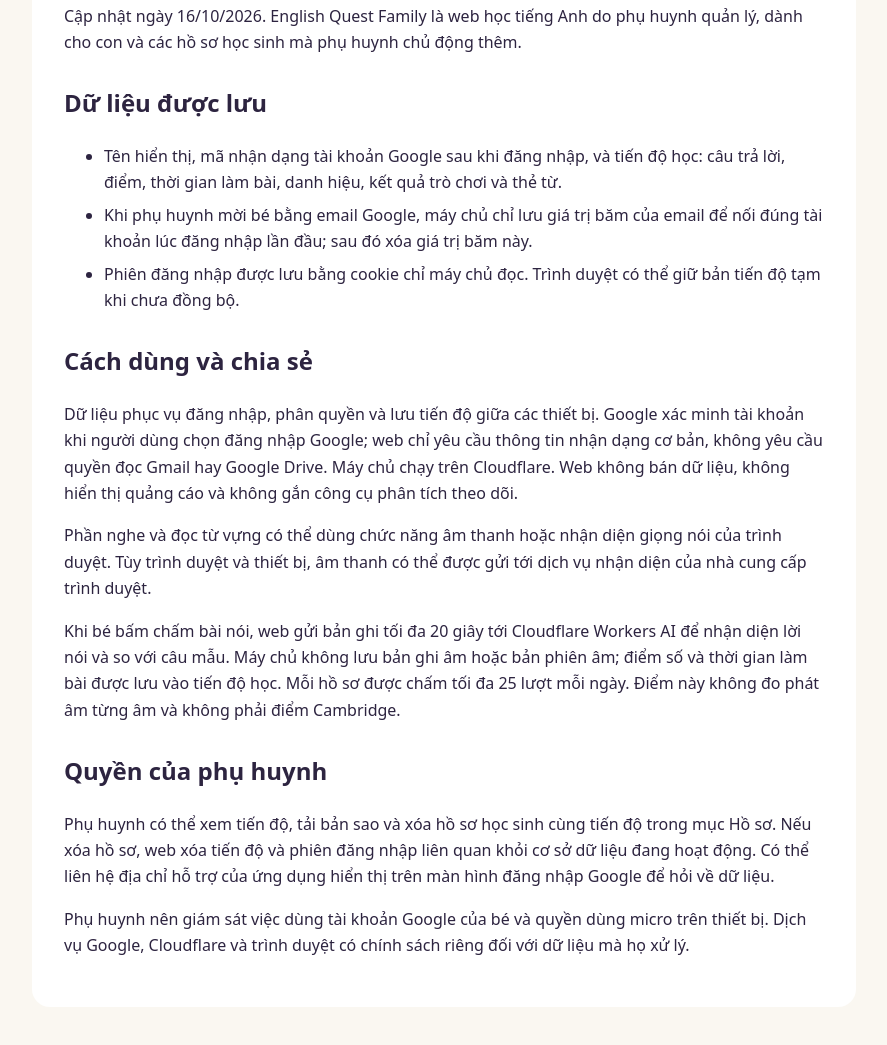
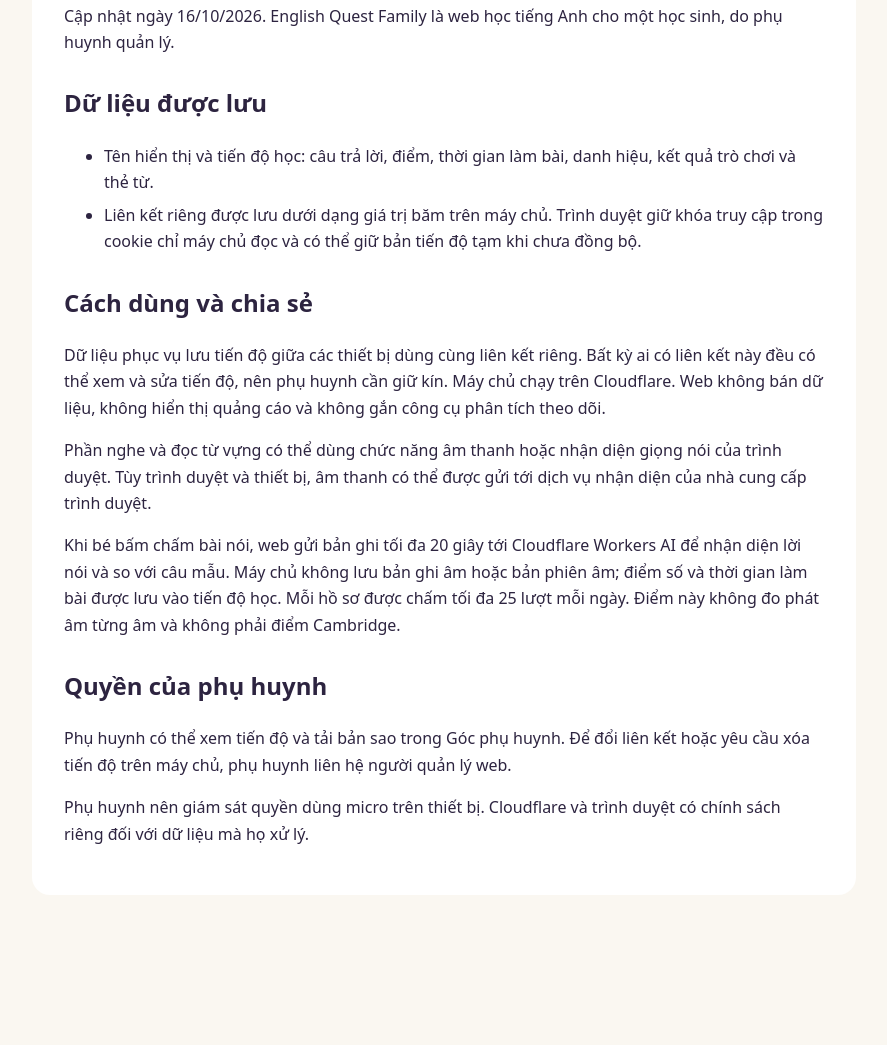
Before and after one commit to HLuan291/hoctienganhflyer, a website: page ui/privacy.html in a window 1280 px wide. Shown: the part 193-1238 px from the top of the page, without its empty margins (196-1083 px from the left). After the commit the page ends 1128 px from the top, so only its background shows below. Drawn offline with Linux system fonts and the light colour scheme.

Commit message:
Update ui/privacy.html for single learner mobile experience

```diff
--- a/ui/privacy.html
+++ b/ui/privacy.html
@@ -9,18 +9,17 @@
 <body><main>
   <p><a href="/">← Về English Quest</a></p>
   <h1>Quyền riêng tư</h1>
-  <p>Cập nhật ngày 16/10/2026. English Quest Family là web học tiếng Anh do phụ huynh quản lý, dành cho con và các hồ sơ học sinh mà phụ huynh chủ động thêm.</p>
+  <p>Cập nhật ngày 16/10/2026. English Quest Family là web học tiếng Anh cho một học sinh, do phụ huynh quản lý.</p>
   <h2>Dữ liệu được lưu</h2>
   <ul>
-    <li>Tên hiển thị, mã nhận dạng tài khoản Google sau khi đăng nhập, và tiến độ học: câu trả lời, điểm, thời gian làm bài, danh hiệu, kết quả trò chơi và thẻ từ.</li>
-    <li>Khi phụ huynh mời bé bằng email Google, máy chủ chỉ lưu giá trị băm của email để nối đúng tài khoản lúc đăng nhập lần đầu; sau đó xóa giá trị băm này.</li>
-    <li>Phiên đăng nhập được lưu bằng cookie chỉ máy chủ đọc. Trình duyệt có thể giữ bản tiến độ tạm khi chưa đồng bộ.</li>
+    <li>Tên hiển thị và tiến độ học: câu trả lời, điểm, thời gian làm bài, danh hiệu, kết quả trò chơi và thẻ từ.</li>
+    <li>Liên kết riêng được lưu dưới dạng giá trị băm trên máy chủ. Trình duyệt giữ khóa truy cập trong cookie chỉ máy chủ đọc và có thể giữ bản tiến độ tạm khi chưa đồng bộ.</li>
   </ul>
   <h2>Cách dùng và chia sẻ</h2>
-  <p>Dữ liệu phục vụ đăng nhập, phân quyền và lưu tiến độ giữa các thiết bị. Google xác minh tài khoản khi người dùng chọn đăng nhập Google; web chỉ yêu cầu thông tin nhận dạng cơ bản, không yêu cầu quyền đọc Gmail hay Google Drive. Máy chủ chạy trên Cloudflare. Web không bán dữ liệu, không hiển thị quảng cáo và không gắn công cụ phân tích theo dõi.</p>
+  <p>Dữ liệu phục vụ lưu tiến độ giữa các thiết bị dùng cùng liên kết riêng. Bất kỳ ai có liên kết này đều có thể xem và sửa tiến độ, nên phụ huynh cần giữ kín. Máy chủ chạy trên Cloudflare. Web không bán dữ liệu, không hiển thị quảng cáo và không gắn công cụ phân tích theo dõi.</p>
   <p>Phần nghe và đọc từ vựng có thể dùng chức năng âm thanh hoặc nhận diện giọng nói của trình duyệt. Tùy trình duyệt và thiết bị, âm thanh có thể được gửi tới dịch vụ nhận diện của nhà cung cấp trình duyệt.</p>
   <p>Khi bé bấm chấm bài nói, web gửi bản ghi tối đa 20 giây tới Cloudflare Workers AI để nhận diện lời nói và so với câu mẫu. Máy chủ không lưu bản ghi âm hoặc bản phiên âm; điểm số và thời gian làm bài được lưu vào tiến độ học. Mỗi hồ sơ được chấm tối đa 25 lượt mỗi ngày. Điểm này không đo phát âm từng âm và không phải điểm Cambridge.</p>
   <h2>Quyền của phụ huynh</h2>
-  <p>Phụ huynh có thể xem tiến độ, tải bản sao và xóa hồ sơ học sinh cùng tiến độ trong mục Hồ sơ. Nếu xóa hồ sơ, web xóa tiến độ và phiên đăng nhập liên quan khỏi cơ sở dữ liệu đang hoạt động. Có thể liên hệ địa chỉ hỗ trợ của ứng dụng hiển thị trên màn hình đăng nhập Google để hỏi về dữ liệu.</p>
-  <p>Phụ huynh nên giám sát việc dùng tài khoản Google của bé và quyền dùng micro trên thiết bị. Dịch vụ Google, Cloudflare và trình duyệt có chính sách riêng đối với dữ liệu mà họ xử lý.</p>
+  <p>Phụ huynh có thể xem tiến độ và tải bản sao trong Góc phụ huynh. Để đổi liên kết hoặc yêu cầu xóa tiến độ trên máy chủ, phụ huynh liên hệ người quản lý web.</p>
+  <p>Phụ huynh nên giám sát quyền dùng micro trên thiết bị. Cloudflare và trình duyệt có chính sách riêng đối với dữ liệu mà họ xử lý.</p>
 </main></body></html>
```
